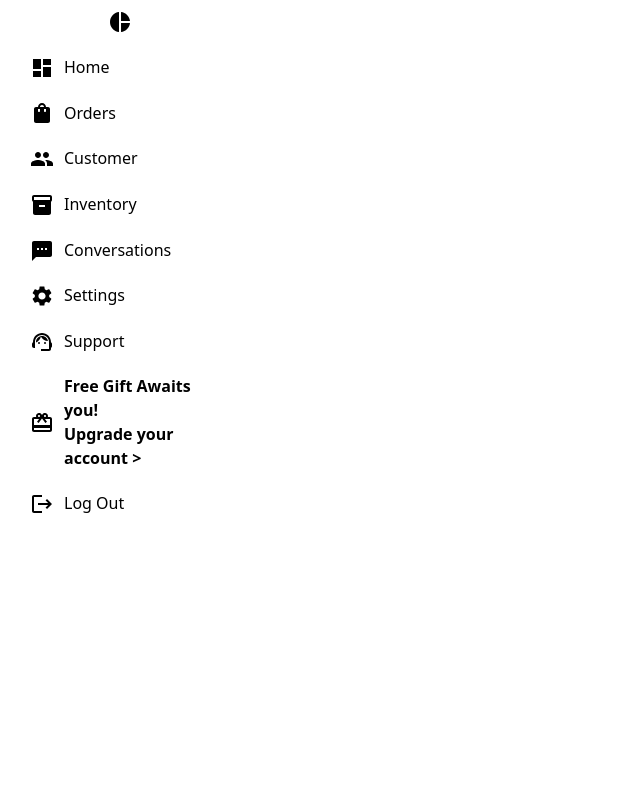
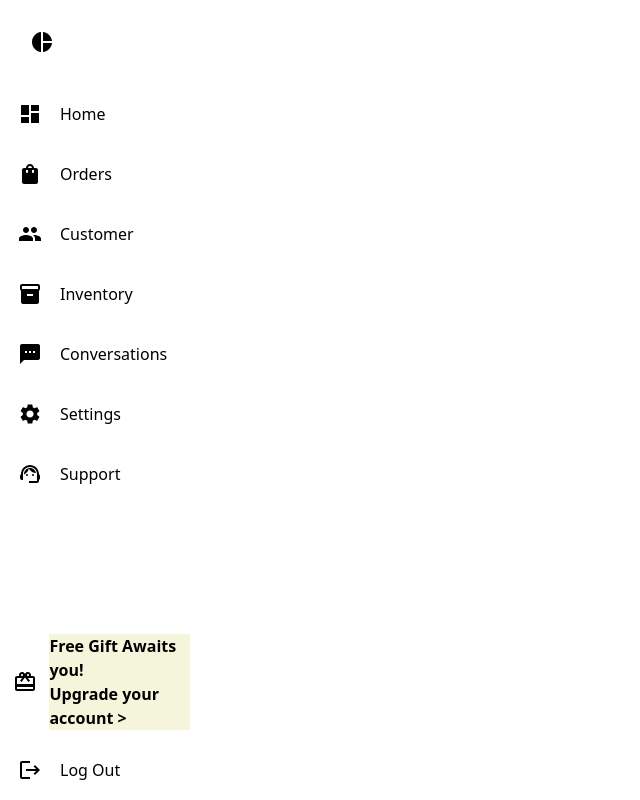
Before and after one commit to vaibhv1/ApicaAssignment, a React (Create React App) app: page / in a window 1280 px wide. Both pictures are taken after a click on the element 120 px from the left and 22 px from the top of the page. Shown: the whole page, without its empty margins (0-640 px from the left). Built offline with nearby package versions, Linux system fonts and the light colour scheme.

Commit message:
sidebar1

```diff
--- a/src/components/SideBar.js
+++ b/src/components/SideBar.js
@@ -1,3 +1,4 @@
+// src/Sidebar.js
 import React, { useState } from 'react';
 import './sidebar.css';
 import { SideBarData } from './SideBarData';
@@ -5,10 +6,19 @@ import PieChartIcon from '@mui/icons-material/PieChart';
 
 export const Sidebar = () => {
   const [showTitles, setShowTitles] = useState(false);
+  const [selectedItem, setSelectedItem] = useState(null);
 
   const handleClick = () => {
     setShowTitles(prevState => !prevState);
   };
+
+  const handleItemClick = (key) => {
+    setSelectedItem(prevSelectedItem => (prevSelectedItem === key ? null : key));
+  };
+
+  // Separate the main items from the bottom items
+  const mainItems = SideBarData.filter(item => item.title !== 'Gift Card' && item.title !== 'Log Out');
+  const bottomItems = SideBarData.filter(item => item.title === 'Gift Card' || item.title === 'Log Out');
 
   return (
     <div className='SideBar'>
@@ -16,13 +26,50 @@ export const Sidebar = () => {
         <PieChartIcon />
       </div>
       <ul className='SideBarList'>
-        {
-          SideBarData.map((val, key) => {
-            return (
-              <li className='SideBarRow' key={key} onClick={(e) => { e.preventDefault(); }}>
+        {mainItems.map((val, key) => (
+          <li
+            className={`SideBarRow ${selectedItem === key ? 'selected' : ''}`}
+            key={key}
+            onClick={(e) => {
+              e.preventDefault();
+              handleItemClick(key);
+            }}
+          >
             <div className={`iconTitleContainer ${showTitles ? 'show' : 'hide'}`}>
-                  <div id="icon">{val.icon}</div>
-                  <div id="title">
+              <div
+                id="icon"
+                className={`icon ${selectedItem === key ? 'selectedIcon' : ''}`}
+              >
+                {val.icon}
+              </div>
+              {showTitles && (
+                <div id="title" className={`title ${selectedItem === key ? 'selectedTitle' : ''}`}>
+                  {val.title}
+                </div>
+              )}
+            </div>
+          </li>
+        ))}
+      </ul>
+      <ul className='SideBarList bottom'>
+        {bottomItems.map((val, key) => (
+          <li
+            className={`SideBarRow ${selectedItem === key + mainItems.length ? 'selected' : ''}`}
+            key={key + mainItems.length}
+            onClick={(e) => {
+              e.preventDefault();
+              handleItemClick(key + mainItems.length);
+            }}
+          >
+            <div className={`iconTitleContainer ${showTitles ? 'show' : 'hide'}`}>
+              <div
+                id="icon"
+                className={`icon ${selectedItem === key + mainItems.length ? 'selectedIcon' : ''}`}
+              >
+                {val.icon}
+              </div>
+              {showTitles && (
+                <div id="title" className={`title ${selectedItem === key + mainItems.length ? 'selectedTitle' : ''}`}>
                   {val.title === 'Gift Card' ? (
                     <span className="giftCardMessage">
                       Free Gift Awaits you!<br />
@@ -32,11 +79,10 @@ export const Sidebar = () => {
                     val.title
                   )}
                 </div>
+              )}
             </div>
           </li>
-            );
-          })
-        }
+        ))}
       </ul>
     </div>
   );
--- a/src/components/sidebar.css
+++ b/src/components/sidebar.css
@@ -2,16 +2,17 @@
     width: 200px;
     display: flex;
     flex-direction: column;
-    margin-left: 20px;
+    justify-content: space-between;
+    height: 100vh;
   }
 
   .randomIcon {
     cursor: pointer;
     display: flex;
-    justify-content: center;
-    align-items: center;
-    padding: 10px;
-    font-size: 2rem;
+    justify-content: start;
+    align-items: start;
+    padding: 30px;
+    font-size: 2rem; /* Increase the font size */
   }
 
   .SideBarList {
@@ -20,12 +21,21 @@
     margin: 0;
   }
 
+  .SideBarList.bottom {
+    margin-top: auto; /* Push this list to the bottom */
+  }
+
   .SideBarRow {
     padding: 10px;
     display: flex;
     flex-direction: column;
     align-items: start;
     cursor: pointer;
+    transition: background-color 0.3s, color 0.3s;
+  }
+
+  .SideBarRow.selected {
+    background-color: transparent;
   }
 
   .iconTitleContainer {
@@ -34,33 +44,35 @@
     transition: all 0.3s ease-in-out;
   }
 
-  .iconTitleContainer.hide #title {
-    opacity: 0;
-    max-width: 0;
-    overflow: hidden;
+  .icon {
+    display: flex;
+    align-items: center;
+    justify-content: center;
+    width: 40px; /* Adjust width as needed */
+    height: 40px; /* Adjust height as needed */
+    background-color: transparent;
+    border-radius: 50%; /* Make icon circular */
   }
 
-  .iconTitleContainer.show #title {
-    opacity: 1;
-    max-width: 200px;
+  .icon.selectedIcon {
+    background-color: #5570F1;
+    color: white;
+    padding: 8px;
+}
+
+  .title {
+    display: flex;
+    align-items: center;
+    padding-left: 10px;
   }
 
-  #icon {
-    margin-right: 10px;
-  }
-
-  #title {
-    display: flex;
-    flex-direction: column;
+  .title.selectedTitle{
+    background-color: #5570F1;
+    color: white;
+    padding: 8px;
   }
 
   .giftCardMessage {
     font-weight: bold;
+    background-color: beige;
   }
-
-  .sidebar-divider {
-    width: 100%;
-    margin: 10px 0;
-    border: none;
-    border-top: 1px solid #ccc;
-  }
```
Lines whose indentation alone changed are shown as unchanged.
